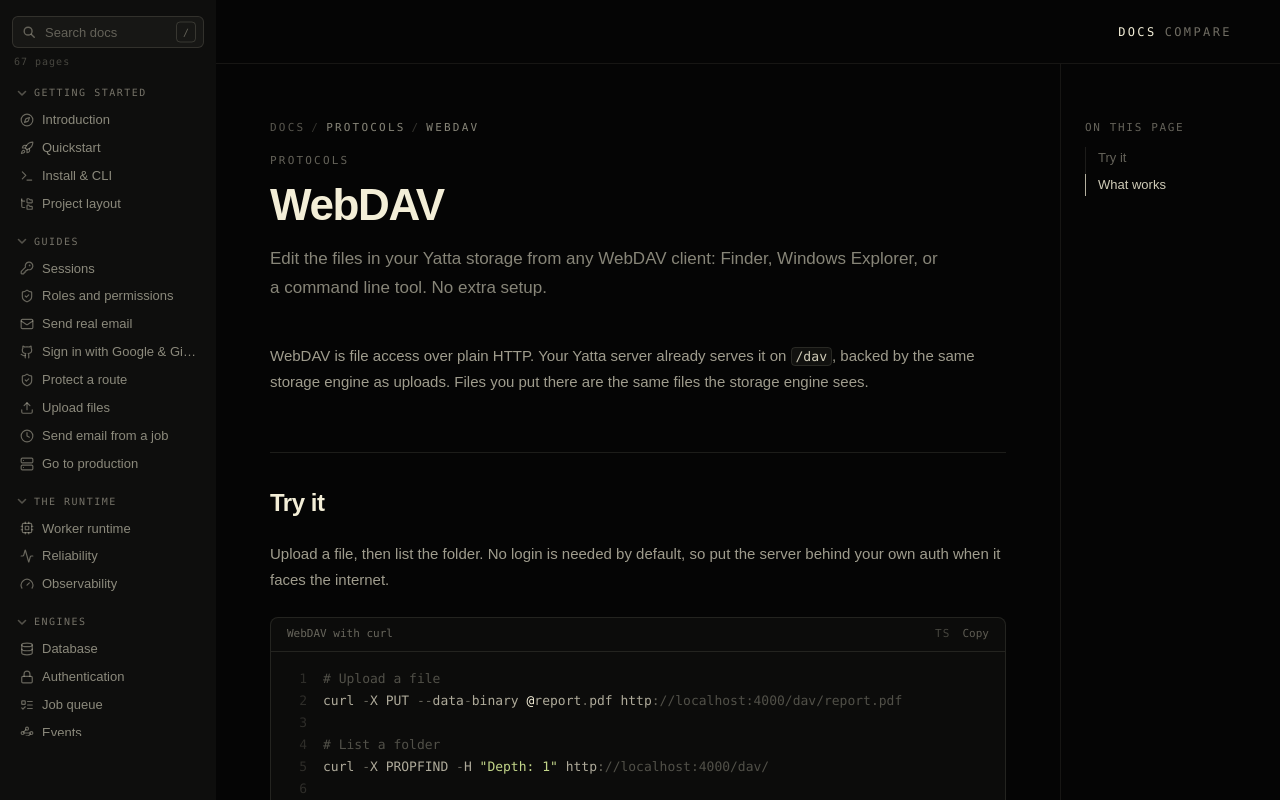
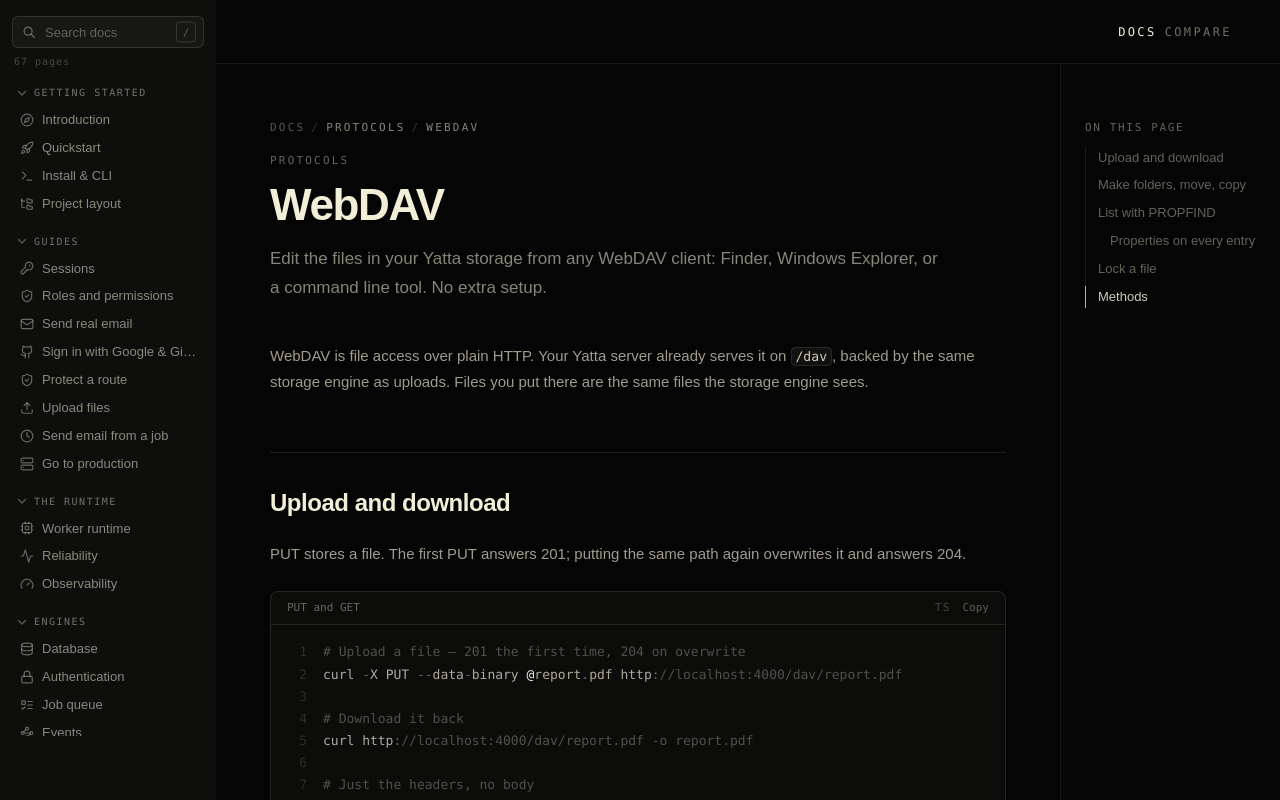
Before and after one commit to psrockstar098/yattajs-docs, a Next.js app: page /docs/protocols/webdav in a window 1280 px wide. Built offline with nearby package versions, Linux system fonts and the light colour scheme.

Commit message:
docs(webdav): rewrite in db-page style, code-first

```diff
--- a/app/docs/protocols/webdav/page.tsx
+++ b/app/docs/protocols/webdav/page.tsx
@@ -1,6 +1,6 @@
 import type { Metadata } from "next";
 import { CodeBlock } from "@/components/docs/code-block";
-import { H1, H2, P, Note, DocFooter, Code, Breadcrumb,
+import { H1, H2, H3, P, Note, Callout, Props, DocFooter, Code, Breadcrumb,
 } from "@/components/docs/prose";
 
 export const metadata: Metadata = {
@@ -30,39 +30,174 @@
         engine sees.
       </P>
 
-      <H2>Try it</H2>
+      <H2>Upload and download</H2>
 
       <P>
-        Upload a file, then list the folder. No login is needed by default,
-        so put the server behind your own auth when it faces the internet.
+        PUT stores a file. The first PUT answers 201; putting the same
+        path again overwrites it and answers 204.
       </P>
 
       <CodeBlock
-        title="WebDAV with curl"
-        code={`# Upload a file
+        title="PUT and GET"
+        code={`# Upload a file — 201 the first time, 204 on overwrite
 curl -X PUT --data-binary @report.pdf http://localhost:4000/dav/report.pdf
 
-# List a folder
-curl -X PROPFIND -H "Depth: 1" http://localhost:4000/dav/
+# Download it back
+curl http://localhost:4000/dav/report.pdf -o report.pdf
 
-# Make a folder, then move a file into it
+# Just the headers, no body
+curl -I http://localhost:4000/dav/report.pdf`}
+      />
+
+      <P>
+        GET on a folder does not return XML. It returns a plain text
+        list, one path per line, with a trailing slash on folders —
+        and <Code>(empty)</Code> when there is nothing in it.
+      </P>
+
+      <CodeBlock
+        title="List a folder with GET"
+        code={`curl http://localhost:4000/dav/docs/
+
+# Answer
+report.pdf
+notes/
+# (empty) if the folder has nothing in it`}
+      />
+
+      <H2>Make folders, move, copy</H2>
+
+      <P>
+        MKCOL makes one folder. Its parent must already exist, or you
+        get a 409.
+      </P>
+
+      <CodeBlock
+        title="Folders and moves"
+        code={`# Make a folder — 201
 curl -X MKCOL http://localhost:4000/dav/docs
-curl -X MOVE -H "Destination: http://localhost:4000/dav/docs/report.pdf" \\
+
+# Move a file into it — 201 (or 204 if it overwrites)
+curl -X MOVE \\
+  -H "Destination: http://localhost:4000/dav/docs/report.pdf" \\
+  http://localhost:4000/dav/report.pdf
+
+# Copy instead of moving — the source stays put
+curl -X COPY \\
+  -H "Destination: http://localhost:4000/dav/docs/report-copy.pdf" \\
+  http://localhost:4000/dav/report.pdf
+
+# Delete a file or an empty folder — 204
+curl -X DELETE http://localhost:4000/dav/docs/report-copy.pdf`}
+      />
+
+      <Callout>
+        The Destination must be a full URL on this same server, under{" "}
+        <Code>/dav</Code>. A destination on another host, or outside{" "}
+        <Code>/dav</Code>, is refused with a 400. A destination that
+        already exists is refused with a 412 — there is no overwrite
+        flag. And a destination inside the source itself is refused
+        with a 400.
+      </Callout>
+
+      <H2>List with PROPFIND</H2>
+
+      <P>
+        PROPFIND returns XML, not a plain list. Depth 0 describes just
+        the path you asked about; Depth 1 adds its children. Send one
+        of those two — leaving Depth out answers 403.
+      </P>
+
+      <CodeBlock
+        title="PROPFIND, Depth 1"
+        code={`curl -X PROPFIND -H "Depth: 1" http://localhost:4000/dav/docs/
+
+# Answer (shortened) — 207 Multi-Status
+<D:multistatus xmlns:D="DAV:">
+  <D:response>
+    <D:href>/dav/docs/</D:href>
+    <D:propstat><D:prop>
+      <D:displayname>docs</D:displayname>
+      <D:resourcetype><D:collection/></D:resourcetype>
+    </D:prop></D:propstat>
+  </D:response>
+  <D:response>
+    <D:href>/dav/docs/report.pdf</D:href>
+    <D:propstat><D:prop>
+      <D:displayname>report.pdf</D:displayname>
+      <D:resourcetype/>
+      <D:getcontentlength>18204</D:getcontentlength>
+    </D:prop></D:propstat>
+  </D:response>
+</D:multistatus>`}
+      />
+
+      <H3>Properties on every entry</H3>
+
+      <Props
+        items={[
+          { name: "displayname", desc: "The file or folder name." },
+          { name: "resourcetype", desc: "Contains collection for folders, empty for files." },
+          { name: "getcontentlength", desc: "File size in bytes. Files only." },
+        ]}
+      />
+
+      <H2>Lock a file</H2>
+
+      <P>
+        LOCK takes an exclusive write lock. Other writes to that path
+        are then refused with a 423 until you unlock it or show the
+        token. A lock on a folder covers everything under it.
+      </P>
+
+      <CodeBlock
+        title="Lock, write, unlock"
+        code={`# Lock — the answer carries the token in the Lock-Token header
+curl -X LOCK -H "Content-Type: application/xml" \\
+  --data '<D:lockinfo xmlns:D="DAV:"><D:lockscope><D:exclusive/></D:lockscope><D:locktype><D:write/></D:locktype><D:owner>ada</D:owner></D:lockinfo>' \\
+  http://localhost:4000/dav/report.pdf
+# Lock-Token: <opaquelocktoken:abc123>
+
+# Write without the token — 423 Locked
+curl -X PUT --data-binary @new.pdf http://localhost:4000/dav/report.pdf
+
+# Write with the token — goes through
+curl -X PUT -H "Lock-Token: <opaquelocktoken:abc123>" \\
+  --data-binary @new.pdf http://localhost:4000/dav/report.pdf
+
+# Unlock — 204 (a wrong token gets 409)
+curl -X UNLOCK -H "Lock-Token: <opaquelocktoken:abc123>" \\
   http://localhost:4000/dav/report.pdf`}
       />
 
-      <H2>What works</H2>
+      <P>
+        A lock lasts until you unlock it, or until the Timeout you
+        asked for runs out. Ask with a <Code>Timeout</Code> header in
+        seconds — the longest it can be is 24 hours.
+      </P>
 
-      <P>
-        OPTIONS, GET, HEAD, PUT, MKCOL, DELETE, MOVE, COPY, LOCK, UNLOCK,
-        and PROPFIND (Depth 0 and 1). Locks are exclusive write locks:
-        a locked file refuses changes until the lock token is shown or
-        the lock is released. A lock on a collection covers everything
-        under it, and deleting or moving a collection is refused while
-        anything inside it is locked. The root collection itself cannot
-        be deleted, moved, or copied, and a COPY or MOVE destination
-        must be on this same server and under <Code>/dav</Code>.
-      </P>
+      <H2>Methods</H2>
+
+      <Props
+        items={[
+          { name: "OPTIONS", desc: "Answers Dav: 1, 2 plus the Allow list." },
+          { name: "GET", desc: "Download a file, or list a folder as plain text." },
+          { name: "HEAD", desc: "Same as GET, with no body." },
+          { name: "PUT", desc: "Store a file. 201 new, 204 overwrite. 409 if the parent folder is missing, 405 on a folder." },
+          { name: "MKCOL", desc: "Make a folder. 201. 415 if you send a body, 409 if the parent is missing, 405 if it already exists." },
+          { name: "DELETE", desc: "Delete a file or folder. 204. Refused with 423 while anything inside is locked." },
+          { name: "MOVE / COPY", desc: "Move or copy to a Destination URL. 201 new, 204 overwrite, 412 if the destination exists." },
+          { name: "LOCK", desc: "Exclusive write lock. Returns the token in the Lock-Token header." },
+          { name: "UNLOCK", desc: "Release a lock. 204. 409 if the token does not match." },
+          { name: "PROPFIND", desc: "XML listing. Depth 0 or 1 only; anything else is 403. Answers 207." },
+        ]}
+      />
+
+      <Callout>
+        The root collection itself cannot be deleted, moved, or
+        copied — those answer 403. Deleting or moving a folder is
+        refused with 423 while anything inside it is locked.
+      </Callout>
 
       <Note kind="warn">
         WebDAV has no login of its own. On a public server, only expose{" "}
```
